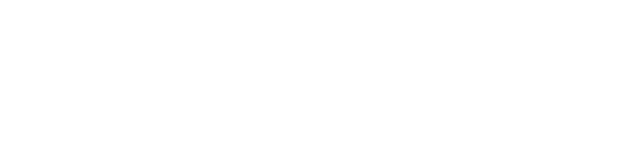
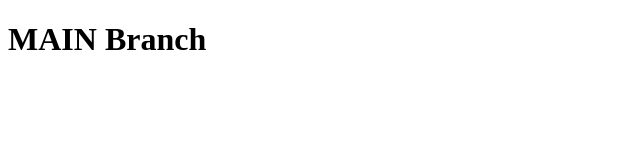
Before and after one commit to akosiEmm/Imman_git, a plain HTML site: page index.html in a window 1280 px wide. Shown: the whole page, without its empty margins (0-640 px from the left). Drawn offline with Linux system fonts and the light colour scheme.

Commit message:
Add h1 tag

```diff
--- a/index.html
+++ b/index.html
@@ -6,6 +6,6 @@
     <title>Document</title>
 </head>
 <body>
-
+    <h1>MAIN Branch</h1>
 </body>
 </html>
```
